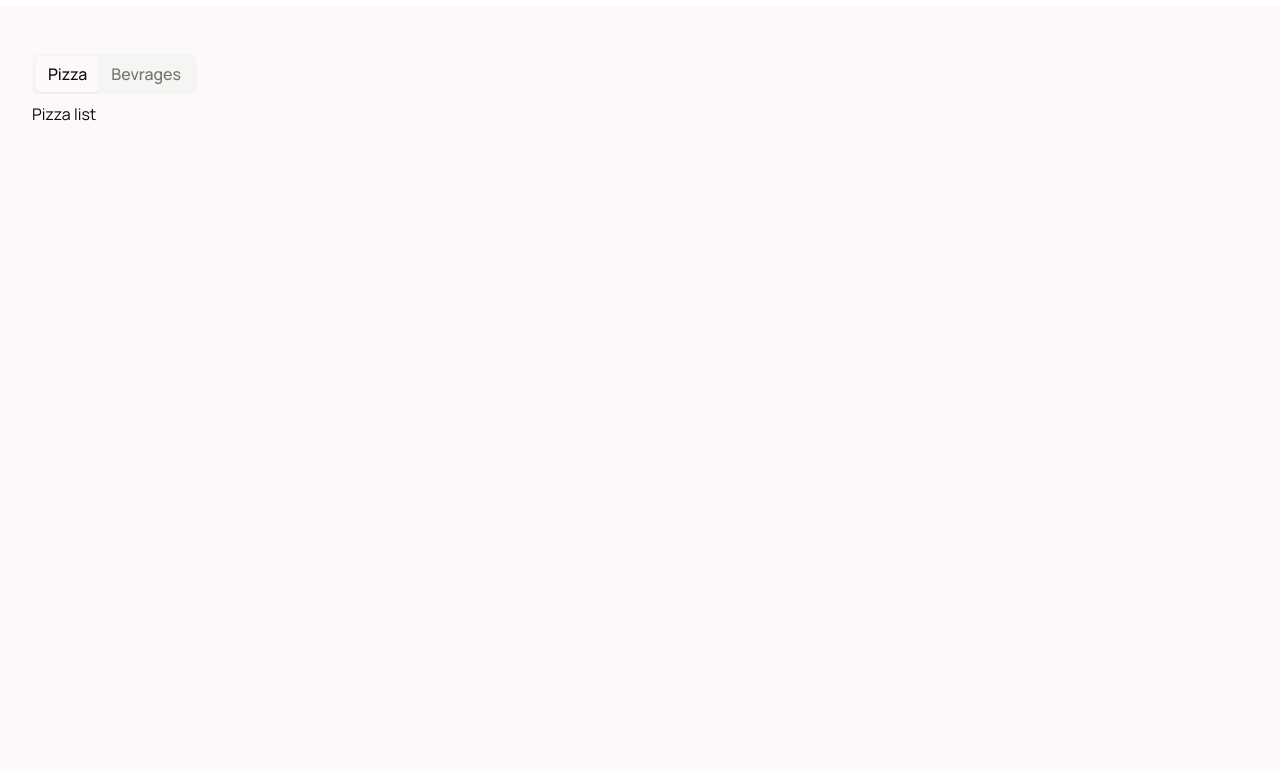
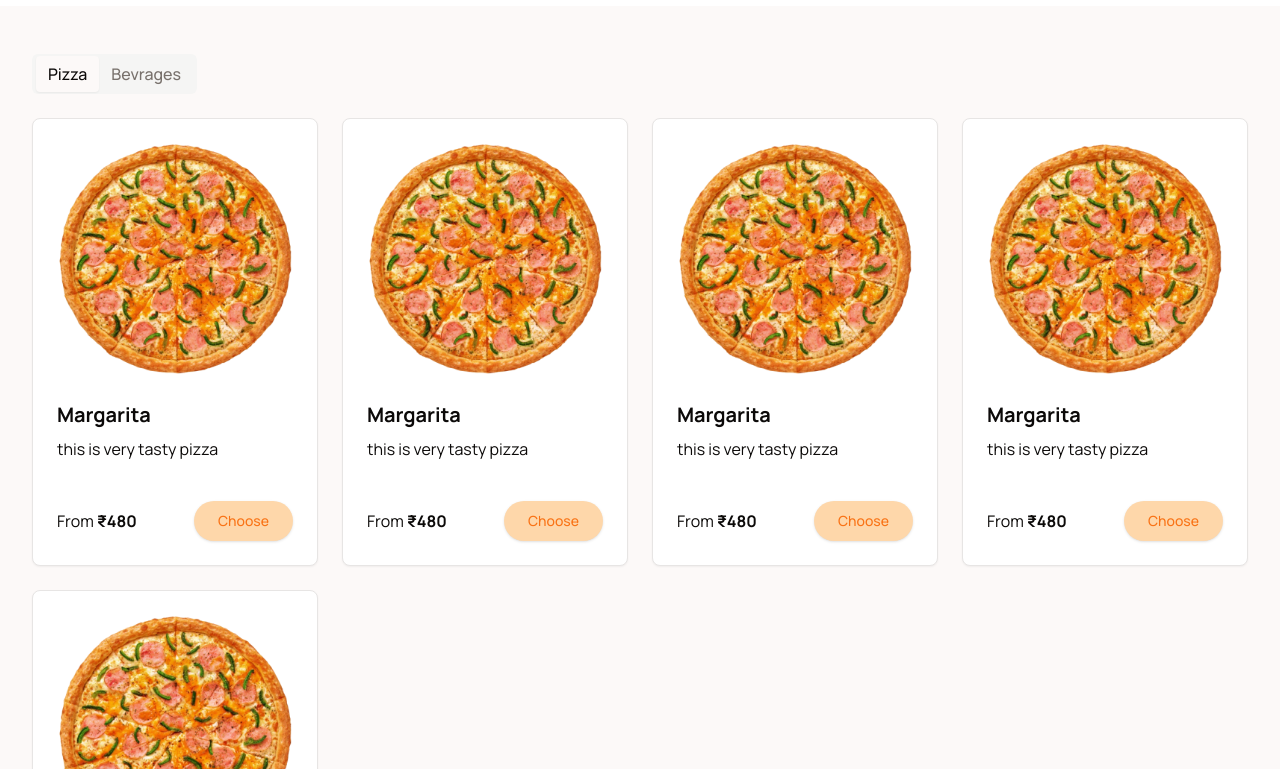
Before and after one commit to umesh37kr/client-ui, a Next.js app: page / in a window 1280 px wide. Shown: the part 571-1340 px from the top of the page. Before the commit the page ends 800 px from the top, so only its background shows below. Built offline with nearby package versions, Linux system fonts and the light colour scheme.

Commit message:
create product card

```diff
--- /dev/null
+++ b/src/app/(home)/components/ProductCard.tsx
@@ -0,0 +1,50 @@
+import React from "react";
+import {
+  Card,
+  CardContent,
+  CardDescription,
+  CardFooter,
+  CardHeader,
+  CardTitle,
+} from "@/components/ui/card";
+import Image from "next/image";
+import { Button } from "@/components/ui/button";
+
+export type Product = {
+  id: string;
+  name: string;
+  description: string;
+  image: string;
+  price: number;
+};
+type propsType = { product: Product };
+
+const ProductCard = ({ product }: propsType) => {
+  return (
+    <Card>
+      <CardHeader className="flex items-center justify-center">
+        <Image
+          src={product.image}
+          width={500}
+          height={500}
+          alt="Picture of the author"
+        />
+      </CardHeader>
+      <CardContent>
+        <h2 className="text-xl font-bold">{product.name}</h2>
+        <p className="mt-2">{product.description}</p>
+      </CardContent>
+      <CardFooter className="flex items-center justify-between mt-4">
+        <p>
+          <span>From</span>
+          <span className="font-bold"> ₹{product.price}</span>
+        </p>
+        <Button className="bg-orange-200 hover:bg-orange-300 text-orange-500 px-6 py-2 rounded-full shadow hover:shadow-lg outline-none ease-linear transition-all duration-150">
+          Choose
+        </Button>
+      </CardFooter>
+    </Card>
+  );
+};
+
+export default ProductCard;
--- a/src/app/(home)/page.tsx
+++ b/src/app/(home)/page.tsx
@@ -1,7 +1,45 @@
 import { Button } from "@/components/ui/button";
 import Image from "next/image";
 import { Tabs, TabsContent, TabsList, TabsTrigger } from "@/components/ui/tabs";
+import ProductCard, { Product } from "./components/ProductCard";
 
+const products: Product[] = [
+  {
+    id: "1",
+    name: "Margarita",
+    description: "this is very tasty pizza",
+    image: "/pizza-main.png",
+    price: 480,
+  },
+  {
+    id: "2",
+    name: "Margarita",
+    description: "this is very tasty pizza",
+    image: "/pizza-main.png",
+    price: 480,
+  },
+  {
+    id: "3",
+    name: "Margarita",
+    description: "this is very tasty pizza",
+    image: "/pizza-main.png",
+    price: 480,
+  },
+  {
+    id: "4",
+    name: "Margarita",
+    description: "this is very tasty pizza",
+    image: "/pizza-main.png",
+    price: 480,
+  },
+  {
+    id: "5",
+    name: "Margarita",
+    description: "this is very tasty pizza",
+    image: "/pizza-main.png",
+    price: 480,
+  },
+];
 export default function Home() {
   return (
     <>
@@ -31,7 +69,7 @@ export default function Home() {
       </section>
       <section>
         <div className="container py-12">
-          <Tabs defaultValue="pizza" className="w-[400px]">
+          <Tabs defaultValue="pizza">
             <TabsList>
               <TabsTrigger value="pizza" className="text-md">
                 Pizza
@@ -40,8 +78,20 @@ export default function Home() {
                 Bevrages
               </TabsTrigger>
             </TabsList>
-            <TabsContent value="pizza">Pizza list</TabsContent>
-            <TabsContent value="bevrages">Beverages List</TabsContent>
+            <TabsContent value="pizza">
+              <div className="grid grid-cols-4 gap-6 mt-6">
+                {products.map((product) => (
+                  <ProductCard product={product} key={product.id} />
+                ))}
+              </div>
+            </TabsContent>
+            <TabsContent value="bevrages">
+              <div className="grid grid-cols-4 gap-6 mt-6">
+                {products.map((product) => (
+                  <ProductCard product={product} key={product.id} />
+                ))}
+              </div>
+            </TabsContent>
           </Tabs>
         </div>
       </section>
--- /dev/null
+++ b/src/components/ui/card.tsx
@@ -0,0 +1,79 @@
+import * as React from "react"
+
+import { cn } from "@/lib/utils"
+
+const Card = React.forwardRef<
+  HTMLDivElement,
+  React.HTMLAttributes<HTMLDivElement>
+>(({ className, ...props }, ref) => (
+  <div
+    ref={ref}
+    className={cn(
+      "rounded-lg border bg-card text-card-foreground shadow-sm",
+      className
+    )}
+    {...props}
+  />
+))
+Card.displayName = "Card"
+
+const CardHeader = React.forwardRef<
+  HTMLDivElement,
+  React.HTMLAttributes<HTMLDivElement>
+>(({ className, ...props }, ref) => (
+  <div
+    ref={ref}
+    className={cn("flex flex-col space-y-1.5 p-6", className)}
+    {...props}
+  />
+))
+CardHeader.displayName = "CardHeader"
+
+const CardTitle = React.forwardRef<
+  HTMLParagraphElement,
+  React.HTMLAttributes<HTMLHeadingElement>
+>(({ className, ...props }, ref) => (
+  <h3
+    ref={ref}
+    className={cn(
+      "text-2xl font-semibold leading-none tracking-tight",
+      className
+    )}
+    {...props}
+  />
+))
+CardTitle.displayName = "CardTitle"
+
+const CardDescription = React.forwardRef<
+  HTMLParagraphElement,
+  React.HTMLAttributes<HTMLParagraphElement>
+>(({ className, ...props }, ref) => (
+  <p
+    ref={ref}
+    className={cn("text-sm text-muted-foreground", className)}
+    {...props}
+  />
+))
+CardDescription.displayName = "CardDescription"
+
+const CardContent = React.forwardRef<
+  HTMLDivElement,
+  React.HTMLAttributes<HTMLDivElement>
+>(({ className, ...props }, ref) => (
+  <div ref={ref} className={cn("p-6 pt-0", className)} {...props} />
+))
+CardContent.displayName = "CardContent"
+
+const CardFooter = React.forwardRef<
+  HTMLDivElement,
+  React.HTMLAttributes<HTMLDivElement>
+>(({ className, ...props }, ref) => (
+  <div
+    ref={ref}
+    className={cn("flex items-center p-6 pt-0", className)}
+    {...props}
+  />
+))
+CardFooter.displayName = "CardFooter"
+
+export { Card, CardHeader, CardFooter, CardTitle, CardDescription, CardContent }
```
